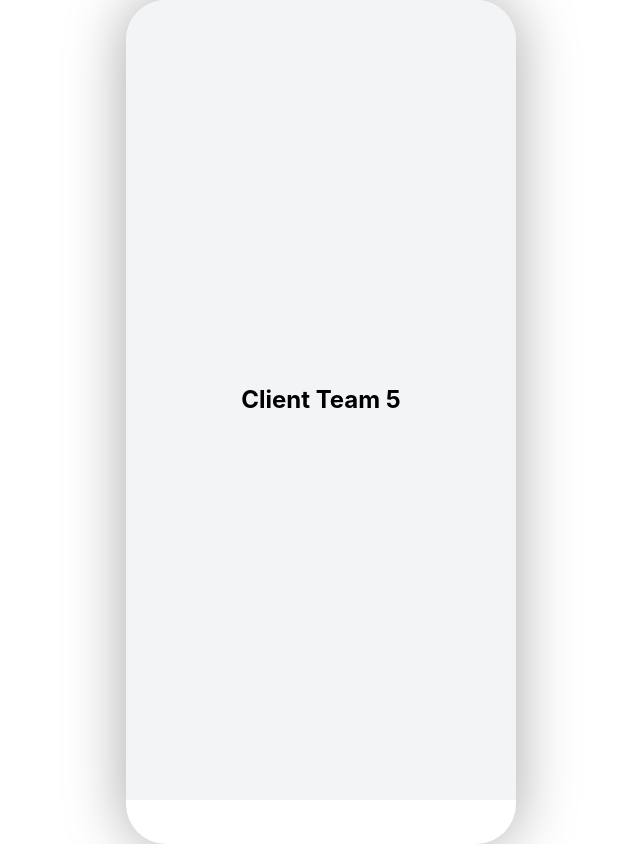
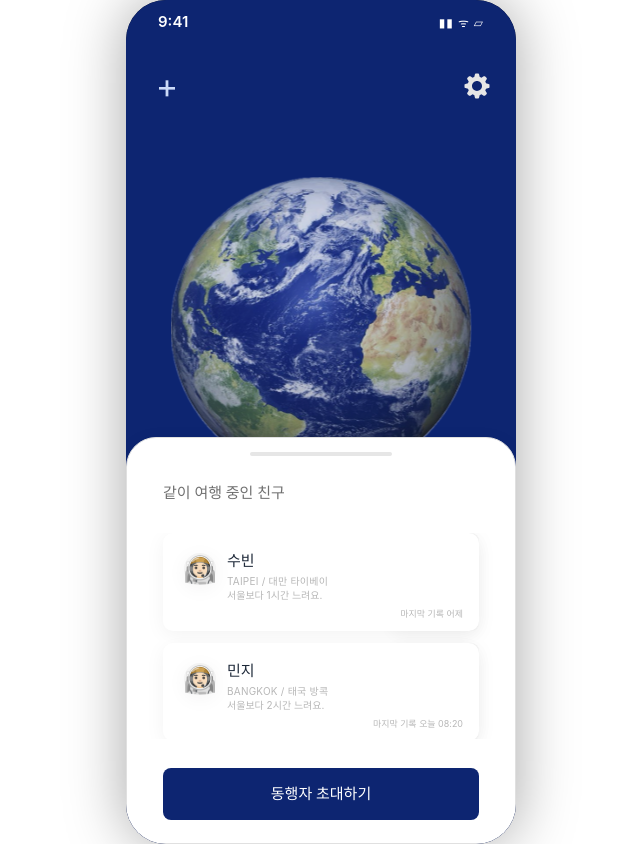
Before and after one commit to 8th-COKERTHON/client-team5, a React (Vite) app: page / in a window 1280 px wide. Shown: the whole page, without its empty margins (319-959 px from the left). Built offline with nearby package versions, Linux system fonts and the light colour scheme.

Commit message:
feat: 메인 화면과 수면 시차 라우트 연결

```diff
--- a/src/App.tsx
+++ b/src/App.tsx
@@ -1,31 +1,43 @@
 import { Routes, Route } from 'react-router-dom';
-import OnboardingScreen from '@/pages/JetLagCalculator/OnboardingScreen';
-import CurrentSleepTimeScreen from '@/pages/JetLagCalculator/CurrentSleepTimeScreen';
+import { Suspense, lazy } from 'react';
 
 import MobileFrame from './components/layout/MobileFrame';
-import DesiredSleepTimeScreen from './pages/JetLagCalculator/DesiredSleepTimeScreen';
 
 import { Mvp2Page } from '@/pages/mvp2/Mvp2Page';
+
+const OnboardingScreen = lazy(
+  () => import('@/pages/JetLagCalculator/OnboardingScreen'),
+);
+const CurrentSleepTimeScreen = lazy(
+  () => import('@/pages/JetLagCalculator/CurrentSleepTimeScreen'),
+);
+const DesiredSleepTimeScreen = lazy(
+  () => import('./pages/JetLagCalculator/DesiredSleepTimeScreen'),
+);
+
+const PendingJetLagScreen = () => null;
 
 const App = () => {
   return (
     <MobileFrame>
+      <Suspense fallback={null}>
         <Routes>
+          <Route path="/jetlag/onboarding" element={<OnboardingScreen />} />
           <Route
-          path="/"
-          element={
-            <main className="flex min-h-screen items-center justify-center bg-gray-100">
-              <h1 className="text-2xl font-bold">Client Team 5</h1>
-            </main>
-          }
+            path="/jetlag/current-sleep-time"
+            element={<CurrentSleepTimeScreen />}
           />
-        <Route path="/jetlag/onboarding" element={<OnboardingScreen />} />
-        <Route path="/jetlag/current-sleep-time" element={<CurrentSleepTimeScreen />} />
-        <Route path="/jetlag/desired-sleep-time" element={<DesiredSleepTimeScreen />} />
+          <Route
+            path="/jetlag/desired-sleep-time"
+            element={<DesiredSleepTimeScreen />}
+          />
+          <Route path="/jetlag/loading" element={<PendingJetLagScreen />} />
+          <Route path="/jetlag/result" element={<PendingJetLagScreen />} />
 
           <Route path="/" element={<Mvp2Page />} />
           <Route path="/mvp2" element={<Mvp2Page />} />
         </Routes>
+      </Suspense>
     </MobileFrame>
   );
 };
--- a/src/pages/JetLagCalculator/DesiredSleepTimeScreen.tsx
+++ b/src/pages/JetLagCalculator/DesiredSleepTimeScreen.tsx
@@ -189,7 +189,7 @@ const DesiredSleepTimeScreen = () => {
 
       {/* 다음 버튼 */}
       <PrimaryButton
-        navigateTo="/jetlag/desired-sleep-time"
+        navigateTo="/jetlag/loading"
         wrapperClassName="fixed bottom-0 left-0 right-0 z-20 flex justify-center px-[1.25rem] pb-[calc(env(safe-area-inset-bottom)+3.75rem)]"
       >
         다음
--- a/src/pages/mvp2/components/HomeScreen.tsx
+++ b/src/pages/mvp2/components/HomeScreen.tsx
@@ -1,4 +1,5 @@
 import type { ReactNode } from 'react';
+import { useNavigate } from 'react-router-dom';
 import settingIcon from '@/assets/icons/setting.svg';
 import homeEarth from '@/assets/images/home_earth.svg';
 
@@ -18,9 +19,15 @@ export const HomeScreen = ({
   onCloseSheet,
   onOpenFriends,
 }: HomeScreenProps) => {
+  const navigate = useNavigate();
+
+  const handleStartTrip = () => {
+    navigate('/jetlag/onboarding');
+  };
+
   return (
-    <main className="min-h-screen bg-[#050814] px-4 py-6">
-      <section className="relative mx-auto min-h-[52.75rem] w-full max-w-[24.375rem] overflow-hidden bg-[#0d2571] text-white shadow-2xl">
+    <main className="h-full w-full bg-[#050814]">
+      <section className="relative h-full w-full overflow-hidden bg-[#0d2571] text-white">
         <div className="absolute left-0 right-0 top-0 z-10 flex h-[2.8125rem] items-center justify-between px-8 text-[0.9375rem] font-semibold">
           <span>9:41</span>
           <span className="text-xs tracking-[0.08em]" aria-hidden="true">
@@ -53,7 +60,11 @@ export const HomeScreen = ({
         />
 
         <div className="absolute left-1/2 top-[38.875rem] flex w-[18.75rem] -translate-x-1/2 items-center justify-between">
-          <button type="button" className={actionButtonClass}>
+          <button
+            type="button"
+            className={actionButtonClass}
+            onClick={handleStartTrip}
+          >
             여행가기
           </button>
           <button type="button" className={actionButtonClass}>
```
Lines whose indentation alone changed are shown as unchanged.
